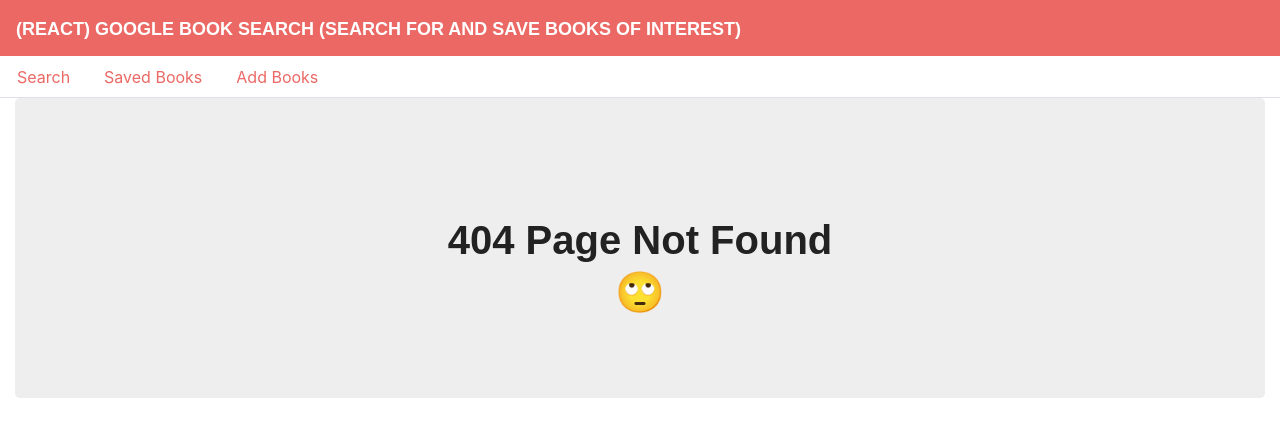
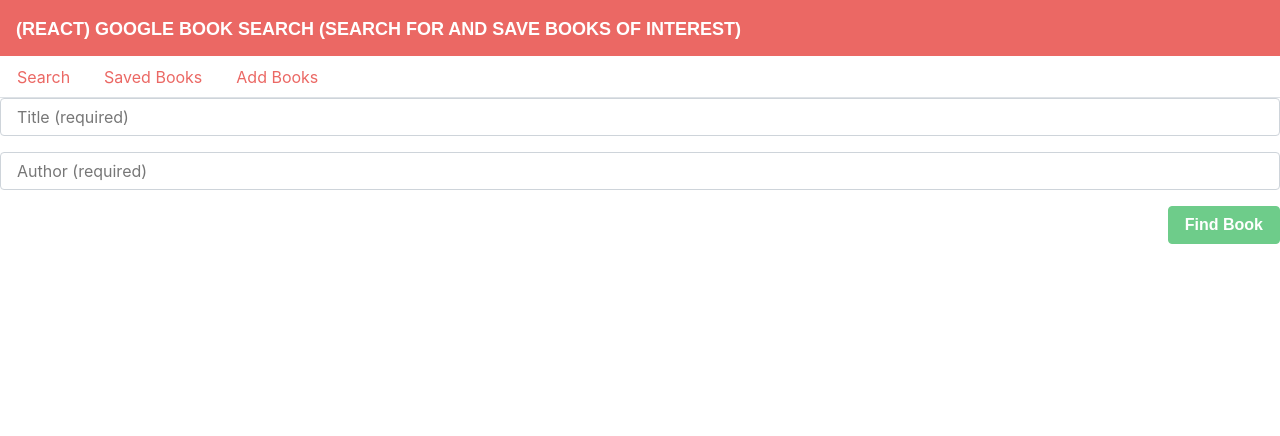
Before and after one commit to leeretk/google-books, a React (Create React App) app in the folder client/: page /addbooks in a window 1280 px wide. Before the commit this address had no page. Shown: the top 436 px of the page. Built offline with nearby package versions, Linux system fonts and the light colour scheme; no server answers; a web font is replaced by a local one.

Commit message:
getting back google npm search data.

```diff
--- a/client/src/App.js
+++ b/client/src/App.js
@@ -16,7 +16,7 @@
         <Switch>
           <Route exact path="/" component={Books} />
           <Route exact path="/books" component={Books} />
-          <Route exact path="/books" component={AddBooks} />
+          <Route exact path="/addbooks" component={AddBooks} />
           <Route exact path="/books/:id" component={Detail} />
           <Route component={NoMatch} />
         </Switch>
--- a/client/src/components/Forms/SearchForm.js
+++ /dev/null
@@ -1,29 +0,0 @@
-import React from "react";
-
-//enter in information book for Harry and hit "go" button and call a function (1) on change in input boxes and 2) on click on buttons
-
-
-function SearchForm(props) {
-  return (
-    <form>
-      <div className="form-group">
-        <label htmlFor="search">Search:</label>
-        <input
-          onChange={props.handleInputChange}
-          //when on change in the input box call teh function from parent component.
-          value={props.search}
-          name="search"
-          type="text"
-          className="form-control"
-          placeholder="Search for a Gif"
-          id="search"
-        />
-        <button onClick={props.handleFormSubmit} className="btn btn-primary mt-3">
-          Search
-        </button>
-      </div>
-    </form>
-  );
-}
-
-export default SearchForm;
--- a/client/src/components/NavTabs.js
+++ b/client/src/components/NavTabs.js
@@ -1,34 +1,32 @@
 import React from "react";
+import { Link } from "react-router-dom";
 
 function NavTabs(props) {
   return (
     <ul className="nav nav-tabs">
       <li className="nav-item">
-        <a
-          href="#search"
-          onClick={() => props.handlePageChange("SearchBooks")}
-          className={props.currentPage === "SearchBooks" ? "nav-link active" : "nav-link"}
+        <Link
+          to="/"
+          className={window.location.pathname === "/" ? "nav-link active" : "nav-link"}
         >
           Search
-        </a>
+        </Link>
       </li>
       <li className="nav-item">
-        <a
-          href="#books"
-          onClick={() => props.handlePageChange("Books")}
-          className={props.currentPage === "Books" ? "nav-link active" : "nav-link"}
+        <Link
+          to="/books"
+          className={window.location.pathname === "books" ? "nav-link active" : "nav-link"}
         >
           Saved Books
-        </a>
+        </Link>
       </li>
       <li className="nav-item">
-        <a
-          href="#books"
-          onClick={() => props.handlePageChange("AddBooks")}
-          className={props.currentPage === "AddBooks" ? "nav-link active" : "nav-link"}
+      <Link
+          to="/addbooks"
+          className={window.location.pathname === "addbooks" ? "nav-link active" : "nav-link"}
         >
           Add Books
-        </a>
+        </Link>
       </li>
     </ul>
   );
--- a/client/src/pages/AddBooks.js
+++ b/client/src/pages/AddBooks.js
@@ -1,11 +1,14 @@
 import React, { Component } from "react";
-import SearchForm from "../components/Forms/SearchForm";
 import List from "../components/List/List";
 import API from "../utils/API";
+import { Input, FormBtn } from "../components/Forms/AddBook"
 
 class Search extends Component {
   state = {
-    book: {}
+    book: {},
+    searchBooks:[],
+    author:"",
+    title:""
   };
 
   // When this component mounts, search the Books API
@@ -15,9 +18,12 @@
   }
 
   searchBooks = query => {
-    API.search(query)
-      .then(res => this.setState({ results: res.data.data }))
-      .catch(err => console.log(err));
+    API.searchBooks(query)
+    .then(res => {
+      console.log(res.data)
+      this.setState({ searchBooks: res.data, title: "", author: ""})
+    })
+    .catch(err => console.log(err));
   };
 
   handleInputChange = event => {
@@ -31,18 +37,33 @@
   // When the form is submitted, search the Books API for `this.state.search`
   handleFormSubmit = event => {
     event.preventDefault();
-    this.searchBooks(this.state.search);
+    this.searchBooks({title: this.state.title,
+      author: this.state.author});
   };
 
   render() {
     return (
       <div>
-        <SearchForm
-          search={this.state.search}
-          handleFormSubmit={this.handleFormSubmit}
-          handleInputChange={this.handleInputChange}
-        />
-        <List results={this.state.results} />
+      <form style={{marginBottom:80}}>
+              <Input
+                value={this.state.title}
+                onChange={this.handleInputChange}
+                name="title"
+                placeholder="Title (required)"
+              />
+              <Input
+                value={this.state.author}
+                onChange={this.handleInputChange}
+                name="author"
+                placeholder="Author (required)"
+              />
+              <FormBtn
+                disabled={!(this.state.author && this.state.title)}
+                onClick={this.handleFormSubmit}
+              >
+                Find Book
+              </FormBtn>
+            </form>
       </div>
     );
   }
--- a/client/src/utils/API.js
+++ b/client/src/utils/API.js
@@ -6,8 +6,8 @@
     console.log(query)
     return axios.get("/search", {params: {
       title: query.title,
-      author: query.author,
-      limit:1}})
+      author: query.author
+     }})
   },
   // Gets all books
   getBooks: function() {
@@ -25,7 +25,4 @@
   saveBook: function(bookData) {
     return axios.post("/api/books", bookData);
   },
-  searchBook: function(book) {
-    return axios.get("/search", { params: {title: book.title, author: book.author, limit: 1 }})
-  }
 };
```
Also changed, not shown: 2 other files (tests, documents, lock files or other folders).
